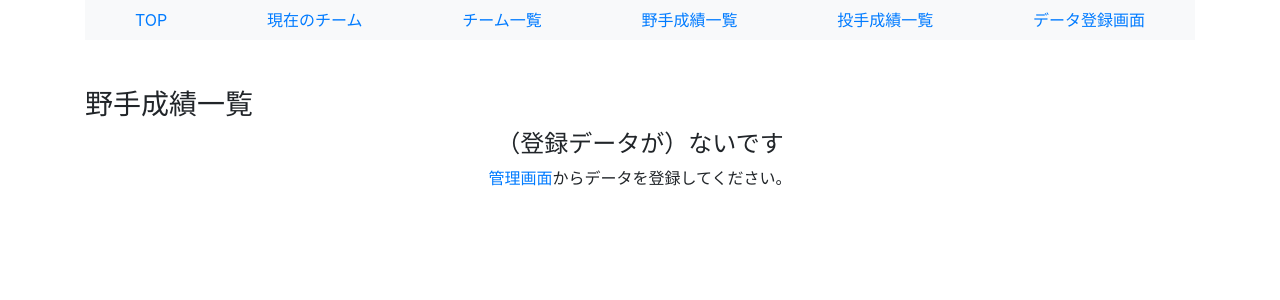
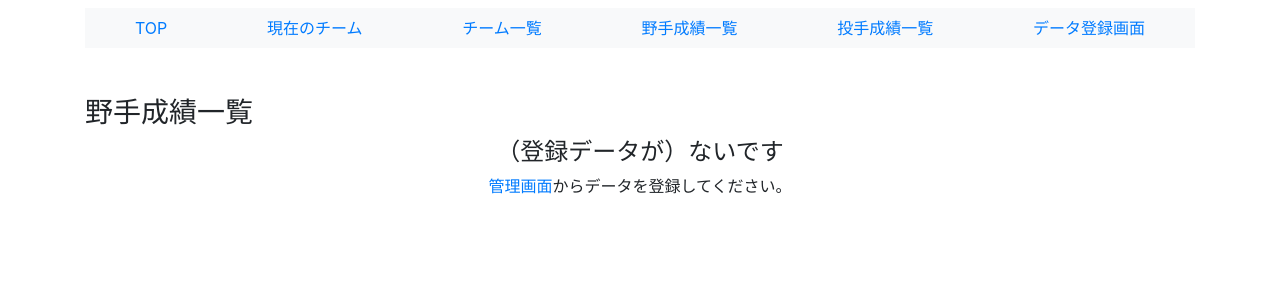
Before and after one commit to shimayu22/Eikan-Database, a Django app: page /eikan/fielders in a window 1280 px wide. Shown: the top 300 px of the page. Run offline with Django 3.2, Linux system fonts and the light colour scheme; data that the repository does not hold is empty; some libraries are stand-ins or nearby versions.

Commit message:
ナビゲーションの位置を調整

```diff
--- a/eikan/templates/eikan/_base.html
+++ b/eikan/templates/eikan/_base.html
@@ -12,7 +12,7 @@
 </head>
 <body>
     <div class="container">
-        <ul class="nav nav-pills nav-fill mb-5 bg-light">
+        <ul class="nav nav-pills nav-fill mb-5 mt-2 bg-light">
             <li class="nav-item">
                 <a class="nav-link" href="{% url 'index' %}">TOP</a>
             </li>
```
